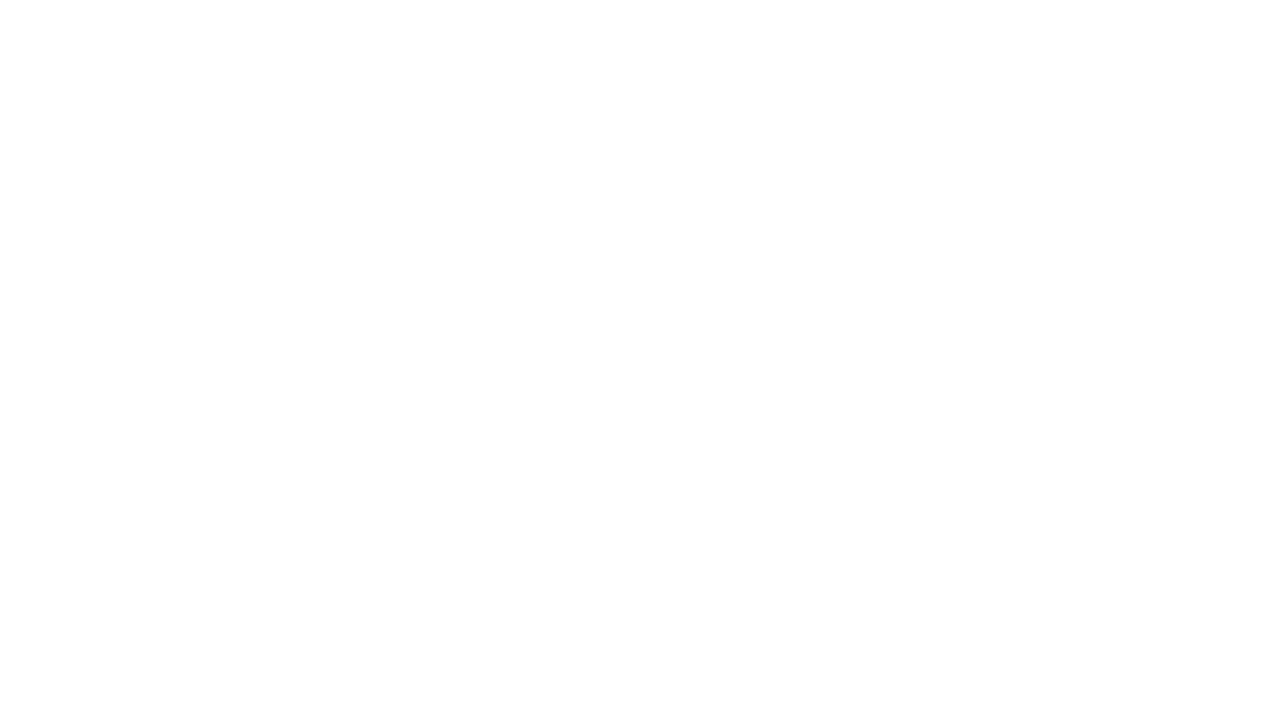
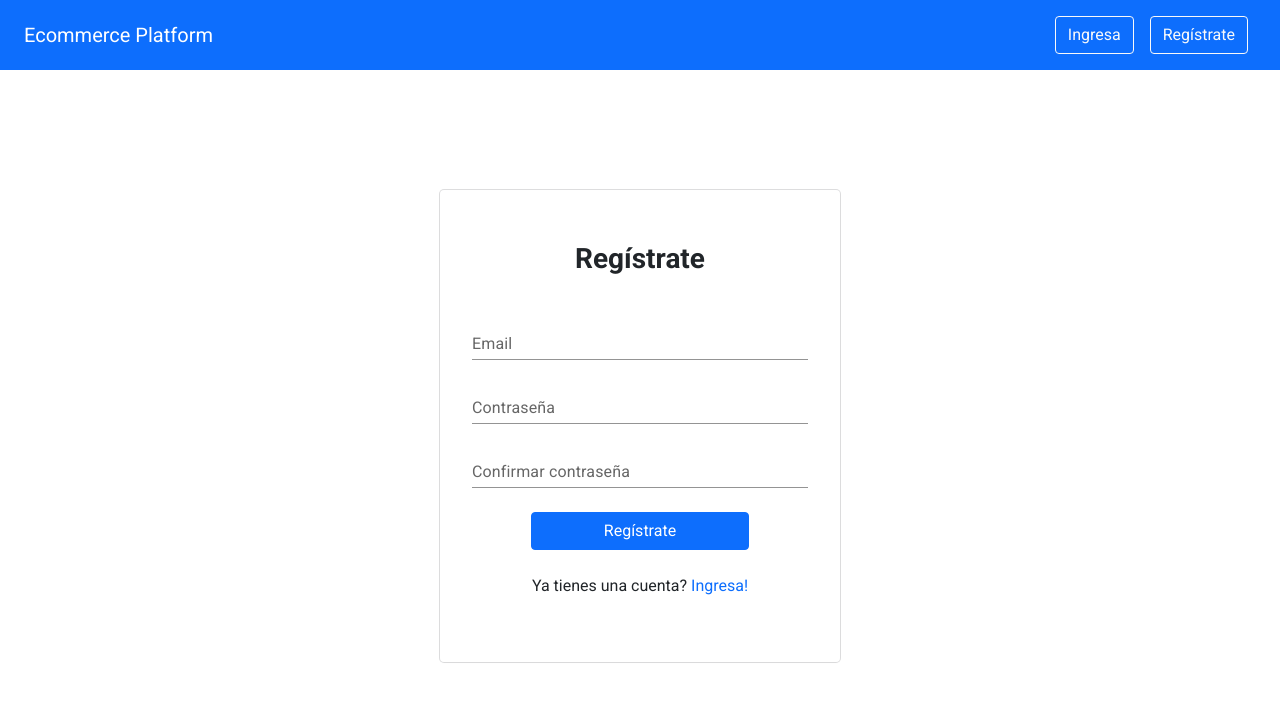
Before and after one commit to Akio789/ecommerce-platform, a React (Create React App) app: page /sign-up in a window 1280 px wide. Before the commit this address had no page. Shown: the top 702 px of the page. Built offline with nearby package versions, Linux system fonts and the light colour scheme.

Commit message:
Adding base Signup form UI

```diff
--- a/src/App.js
+++ b/src/App.js
@@ -1,6 +1,7 @@
 import { Routes, Route } from 'react-router-dom';
 import LandingPage from "./pages/landing-page/LandingPage";
 import Login from './pages/login/Login';
+import SignUp from './pages/sign-up/SignUp';
 import 'bootstrap/dist/css/bootstrap.min.css';
 
 const App = () => {
@@ -15,6 +16,10 @@ const App = () => {
         path="/login"
         element={<Login />}
       />
+      <Route
+        path="/sign-up"
+        element={<SignUp />}
+      />
     </Routes>
   );
 }
--- a/src/pages/landing-page/header/Header.jsx
+++ b/src/components/header/pre-login/Header.jsx
@@ -12,6 +12,10 @@ const Header = () => {
 
   const onLoginButtonClicked = () => {
     navigate('/login');
+  }
+
+  const onSignUpButtonClicked = () => {
+    navigate('/sign-up');
   }
 
   return (
@@ -42,7 +46,10 @@ const Header = () => {
             </p>
           </Nav.Link>
           <Nav.Link as="a">
-            <p className="btn btn-outline-light">
+            <p
+              className="btn btn-outline-light"
+              onClick={onSignUpButtonClicked}
+            >
               Regístrate
             </p>
           </Nav.Link>
--- a/src/pages/landing-page/LandingPage.jsx
+++ b/src/pages/landing-page/LandingPage.jsx
@@ -1,6 +1,6 @@
 import React from 'react';
 import { Container } from 'react-bootstrap';
-import Header from './header/Header';
+import Header from '../../components/header/pre-login/Header';
 import Showcase from './showcase/Showcase';
 import FeatureHighlights from './feature-highlights/FeatureHighlights';
 import UserOpinions from './user-opinions/UserOpinions';
--- a/src/pages/login/Login.jsx
+++ b/src/pages/login/Login.jsx
@@ -1,7 +1,7 @@
 import React, { useState } from 'react';
 import { TextField } from '@mui/material';
 import { Button } from 'react-bootstrap';
-import Header from '../landing-page/header/Header';
+import Header from '../../components/header/pre-login/Header';
 import styles from './Login.module.scss';
 import { validateForm } from './login-helpers';
 
--- /dev/null
+++ b/src/pages/sign-up/SignUp.jsx
@@ -0,0 +1,39 @@
+import React from 'react';
+import { TextField } from '@mui/material';
+import { Button } from 'react-bootstrap';
+import Header from '../../components/header/pre-login/Header';
+import styles from './SignUp.module.scss';
+
+const SignUp = () => {
+  return (
+    <div>
+      <Header />
+      <div className={styles['signup-container']}>
+        <p className={styles.title}>Regístrate</p>
+        <TextField
+          label="Email"
+          type="email"
+          variant="standard"
+        />
+        <TextField
+          label="Contraseña"
+          type="password"
+          variant="standard"
+        />
+        <TextField
+          label="Confirmar contraseña"
+          type="password"
+          variant="standard"
+        />
+        <Button>
+          Regístrate
+        </Button>
+        <p className={styles.login}>
+          Ya tienes una cuenta? <span>Ingresa!</span>
+        </p>
+      </div>
+    </div>
+  );
+}
+
+export default SignUp;
--- /dev/null
+++ b/src/pages/sign-up/SignUp.module.scss
@@ -0,0 +1,39 @@
+.signup-container {
+    display: flex;
+    flex-direction: column;
+    width: 25rem;
+    margin: 0 auto;
+    margin-top: 15vh;
+    padding: 3rem 2rem;
+    box-shadow: rgba(0, 0, 0, 0.02) 0px 1px 3px 0px, rgba(27, 31, 35, 0.15) 0px 0px 0px 1px;
+    border-radius: 0.25rem;
+    row-gap: 1rem;
+
+    & button {
+        width: 65%;
+        margin: 0.5rem auto 0 auto;
+    }
+}
+
+.title {
+    font-size: 1.75rem;
+    font-weight: bold;
+    text-align: center;
+}
+
+.login {
+    text-align: center;
+    margin-top: 0.5rem;
+
+    & span {
+        color: var(--primary);
+        cursor: pointer;
+    }
+
+}
+
+@media only screen and (max-width: 500px) {
+    .signup-container {
+        width: 20rem;
+    }
+}
```
Also changed, not shown: src/components/header/pre-login/Header.module.scss (renamed from src/pages/landing-page/header/Header.module.scss).
